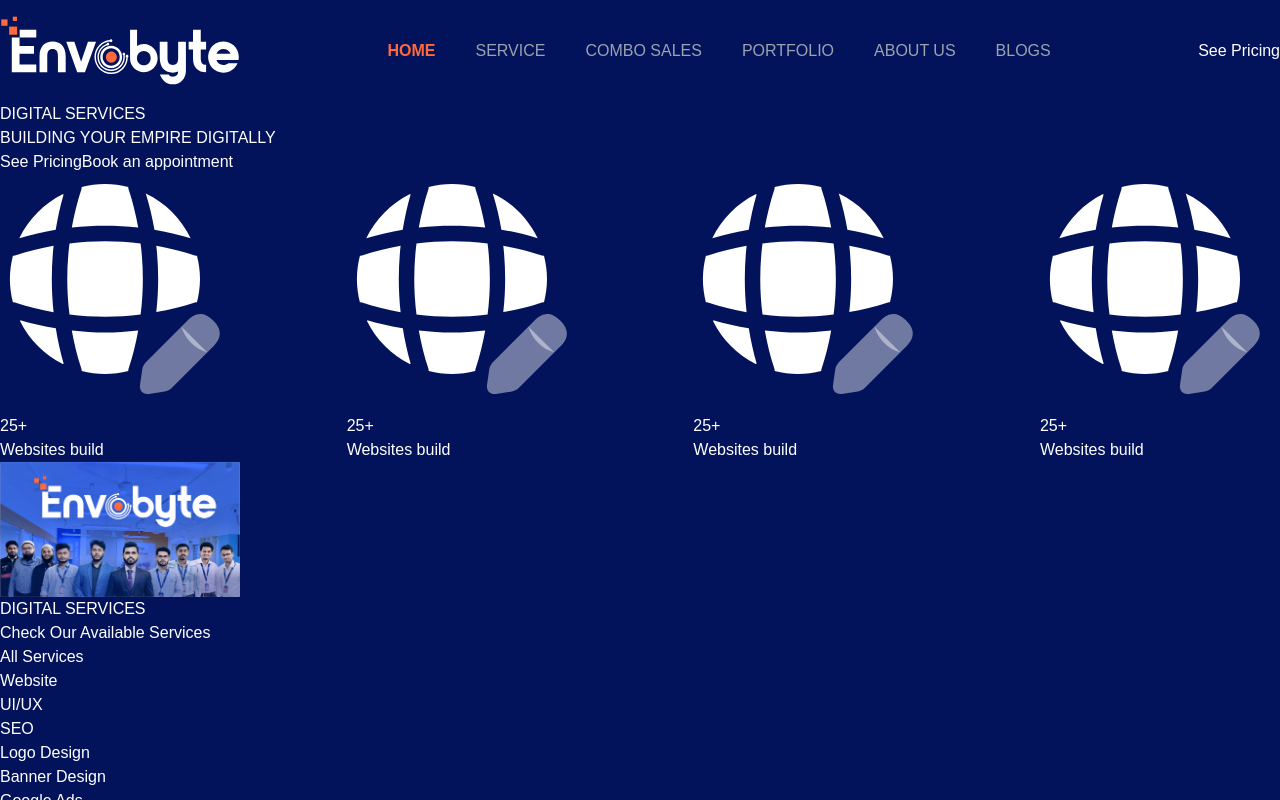
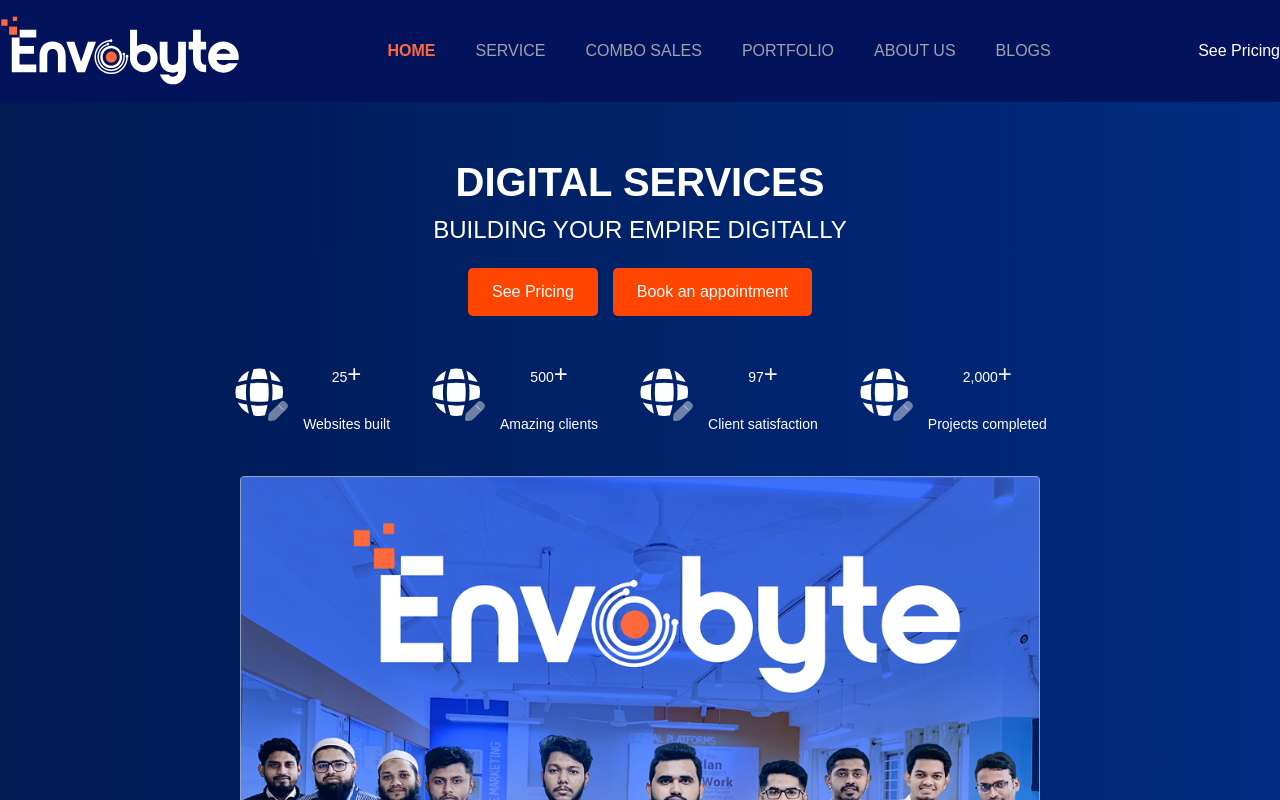
Before and after one commit to biplab85/envobyte, a Next.js app: page / in a window 1280 px wide. Shown: the top 800 px of the page. Built offline with nearby package versions, Linux system fonts and the light colour scheme.

Commit message:
banner and header update

```diff
--- /dev/null
+++ b/app/component/Banner.module.scss
@@ -0,0 +1,65 @@
+.banner {
+    text-align: center;
+    padding: 50px 20px;
+    background: linear-gradient(to right, #001a52, #002b80);
+    color: white;
+
+    h1 {
+        font-size: 40px;
+        font-weight: bold;
+    }
+
+    h3 {
+        font-size: 24px;
+        margin-bottom: 20px;
+    }
+
+    .buttons {
+        display: flex;
+        justify-content: center;
+        gap: 15px;
+        margin-bottom: 30px;
+
+        button {
+            background: #ff4500;
+            color: white;
+            padding: 12px 24px;
+            border: none;
+            border-radius: 5px;
+            cursor: pointer;
+            font-size: 16px;
+            transition: 0.3s;
+
+            &:hover {
+                background: #e63e00;
+            }
+        }
+    }
+
+    .stats {
+        display: flex;
+        justify-content: center;
+        gap: 40px;
+        margin: 40px 0;
+
+        .statBox {
+            display: flex;
+            align-items: center;
+            gap: 10px;
+
+            h3 {
+                font-size: 24px;
+            }
+
+            span {
+                font-size: 14px;
+            }
+        }
+    }
+
+    .imageContainer {
+        display: flex;
+        justify-content: center;
+        margin-top: 20px;
+    }
+}
--- a/app/component/banner.tsx
+++ b/app/component/banner.tsx
@@ -2,53 +2,75 @@
 
 import React from "react";
 import Image from "next/image";
+import { Typewriter } from "react-simple-typewriter";
+import CountUp from "react-countup";
 import GlobalEdit from "../../public/icon/global-edit.svg";
 import BannerImg from "../../public/banner.png";
-
-
+import styles from "./Banner.module.scss";
 
 const Banner = () => {
+  return (
+    <div className={styles.banner}>
+      {/* Typewriter Effect */}
+      <h1>
+        <Typewriter
+          words={["DIGITAL SERVICES"]}
+          loop={1} // Runs only once
+          cursor={false}
+          typeSpeed={100}
+          deleteSpeed={50}
+        />
+      </h1>
 
-  return (
-    <div>
-      <h1>DIGITAL SERVICES</h1>
       <h3>BUILDING YOUR EMPIRE DIGITALLY</h3>
-      <div>
+      <div className={styles.buttons}>
         <button>See Pricing</button>
         <button>Book an appointment</button>
       </div>
-      <div className="flex items-center justify-between">
-        <div>
-          <Image src={GlobalEdit} alt="Logo" width={240} />
+
+      {/* Stats Section with Increment Animation */}
+      <div className={styles.stats}>
+        <div className={styles.statBox}>
+          <Image src={GlobalEdit} alt="Logo" width={60} height={60} />
           <div>
-            <h3>25+</h3>
-            <span>Websites build</span>
+            <h3>
+              <CountUp start={0} end={25} duration={2} />+
+            </h3>
+            <span>Websites built</span>
           </div>
         </div>
-        <div>
-          <Image src={GlobalEdit} alt="Logo" width={240} />
+        <div className={styles.statBox}>
+          <Image src={GlobalEdit} alt="Logo" width={60} height={60} />
           <div>
-            <h3>25+</h3>
-            <span>Websites build</span>
+            <h3>
+              <CountUp start={0} end={500} duration={2} />+
+            </h3>
+            <span>Amazing clients</span>
           </div>
         </div>
-        <div>
-          <Image src={GlobalEdit} alt="Logo" width={240} />
+        <div className={styles.statBox}>
+          <Image src={GlobalEdit} alt="Logo" width={60} height={60} />
           <div>
-            <h3>25+</h3>
-            <span>Websites build</span>
+            <h3>
+              <CountUp start={0} end={97} duration={2} />+
+            </h3>
+            <span>Client satisfaction</span>
           </div>
         </div>
-        <div>
-          <Image src={GlobalEdit} alt="Logo" width={240} />
+        <div className={styles.statBox}>
+          <Image src={GlobalEdit} alt="Logo" width={60} height={60} />
           <div>
-            <h3>25+</h3>
-            <span>Websites build</span>
+            <h3>
+              <CountUp start={0} end={2000} duration={2} />+
+            </h3>
+            <span>Projects completed</span>
           </div>
         </div>
       </div>
-      <div className="">
-        <Image src={BannerImg} alt="Logo" width={240} />
+
+      {/* Banner Image */}
+      <div className={styles.imageContainer}>
+        <Image src={BannerImg} alt="Banner" width={800} height={400} />
       </div>
     </div>
   );
```
